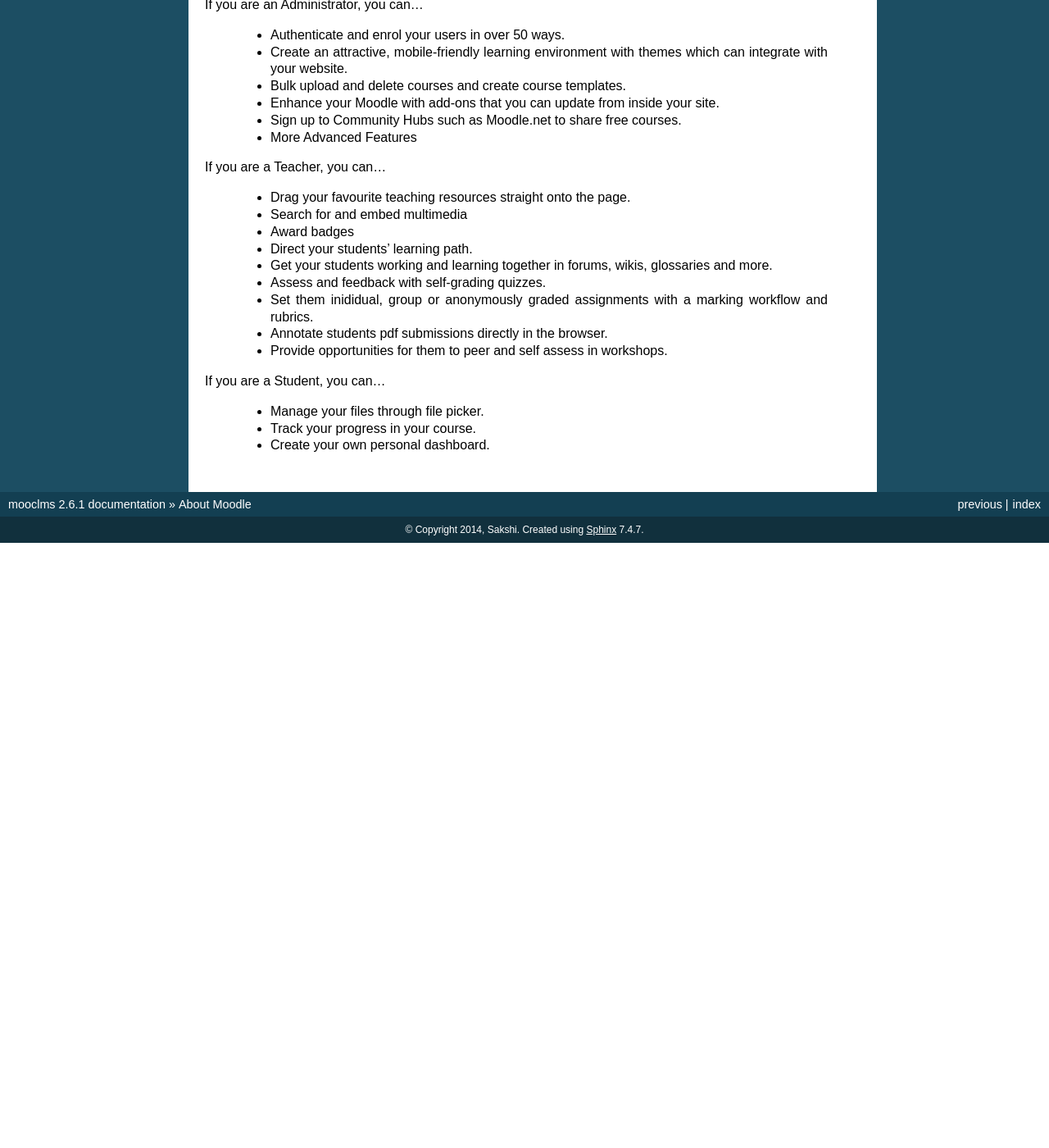
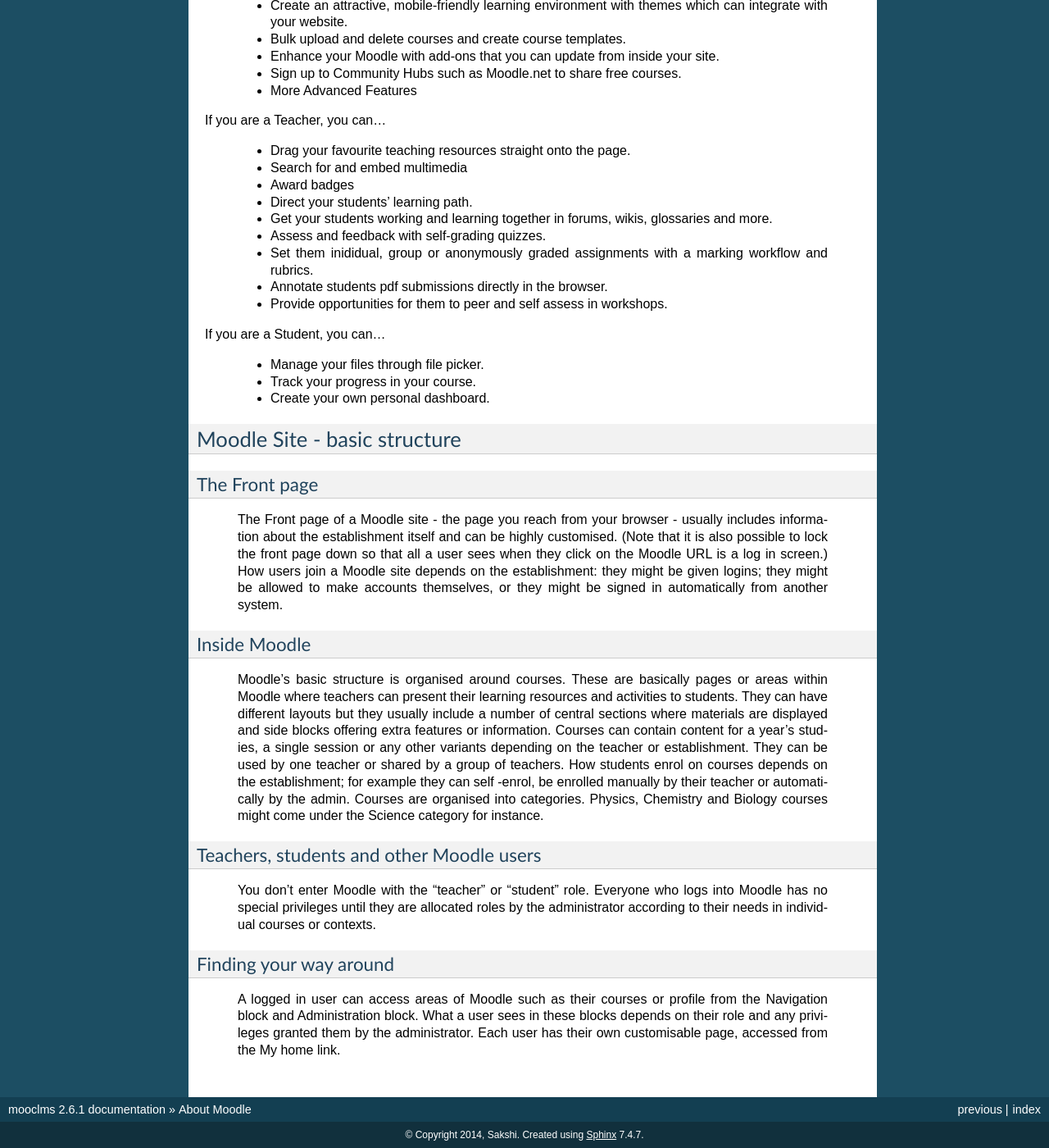
Before and after one commit to christiansteier/mooclms, a Sphinx documentation site: the page built from docs/source/about_moodle.rst, in a window 1280 px wide and 1400 px high, scrolled down 706 px. Shown: the whole window at 82% size. Built offline with Sphinx 7.4.7, drawn with Linux system fonts in a browser that asks for light colours; pages that are not in the unit, such as notebooks, are missing from menus; before the commit the page ends 1368 px from its top, so only the background shows below that; some of the changed text lies outside the part shown.

Commit message:
Update about_moodle.rst

```diff
--- a/docs/source/about_moodle.rst
+++ b/docs/source/about_moodle.rst
@@ -11,8 +8,6 @@
 The word **Moodle** was originally an acronym for **Modular Object-Oriented Dynamic Learning Environment**, which is mostly useful to programmers and education theorists. The heart of Moodle is courses that contain activities and resources. There are about 20 different types of activities available (forums, glossaries, wikis, assignments, quizzes, choices (polls), scorm players, databases etc) and each can be customised quite a lot. The main power of this activity-based model comes in combining the activities into sequences and groups, which can help you guide participants through learning paths. Thus, each activity can build on the outcomes of previous ones. There are a number of other tools that make it easier to build communities of learners, including blogs, messaging, participant lists etc, as well as useful tools like grading, reports, integration with other systems and so on.
 
 Moodle is used by a variety of institutions and individuals, including Universities, High schools, Primary schools, Governmentdepartments, Healthcare organisations, Military organistaions, Airlines, Oil companies, Homeschoolers, Independent educators Special educators
-
-
 
 
 Moodle Key Features
@@ -46,3 +41,33 @@
     * Manage your files through file picker.
     * Track your progress in your course.
     * Create your own personal dashboard.
+
+
+Moodle Site - basic structure
+------------------------------
+
+The Front page
+^^^^^^^^^^^^^^^
+
+    The Front page of a Moodle site - the page you reach from your browser - usually includes information about the establishment itself and can be highly customised. (Note that it is also possible to lock the front page down so that all a user sees when they click on the Moodle URL is a log in screen.)
+    How users join a Moodle site depends on the establishment: they might be given logins; they might be allowed to make accounts themselves, or they might be signed in automatically from another system.
+
+Inside Moodle
+^^^^^^^^^^^^^^
+
+    Moodle's basic structure is organised around courses. These are basically pages or areas within Moodle where teachers can present their learning resources and activities to students. They can have different layouts but they usually include a number of central sections where materials are displayed and side blocks offering extra features or information.
+    Courses can contain content for a year's studies, a single session or any other variants depending on the teacher or establishment. They can be used by one teacher or shared by a group of teachers.
+    How students enrol on courses depends on the establishment; for example they can self -enrol, be enrolled manually by their teacher or automatically by the admin.
+    Courses are organised into categories. Physics, Chemistry and Biology courses might come under the Science category for instance.
+
+Teachers, students and other Moodle users
+^^^^^^^^^^^^^^^^^^^^^^^^^^^^^^^^^^^^^^^^^^
+
+    You don't enter Moodle with the "teacher" or "student" role.
+    Everyone who logs into Moodle has no special privileges until they are allocated roles by the administrator according to their needs in individual courses or contexts.
+
+Finding your way around
+^^^^^^^^^^^^^^^^^^^^^^^^
+
+    A logged in user can access areas of Moodle such as their courses or profile from the Navigation block and Administration block. What a user sees in these blocks depends on their role and any privileges granted them by the administrator.
+    Each user has their own customisable page, accessed from the My home link.
```
Also changed, not shown: other parts of docs/source/about_moodle.rst (+0 -3 lines).
